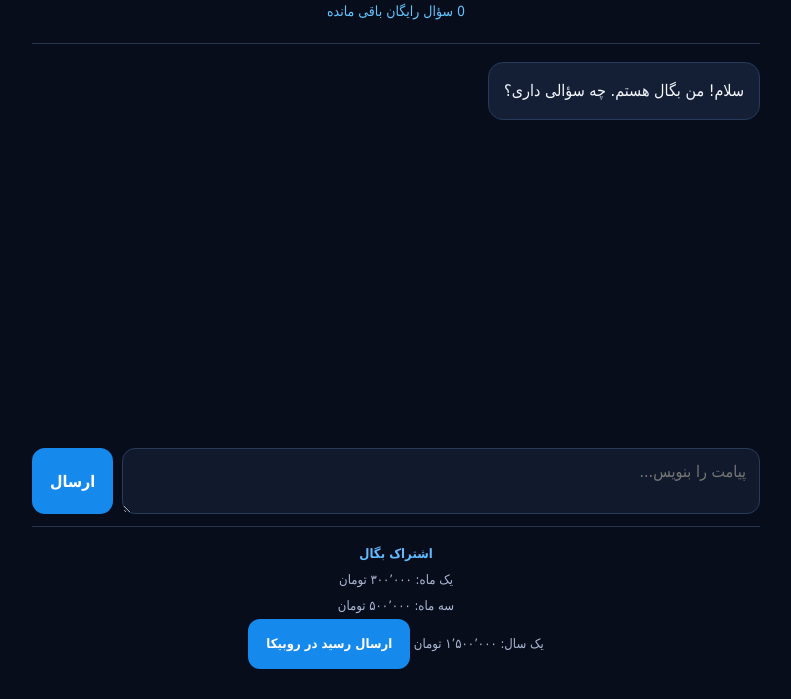
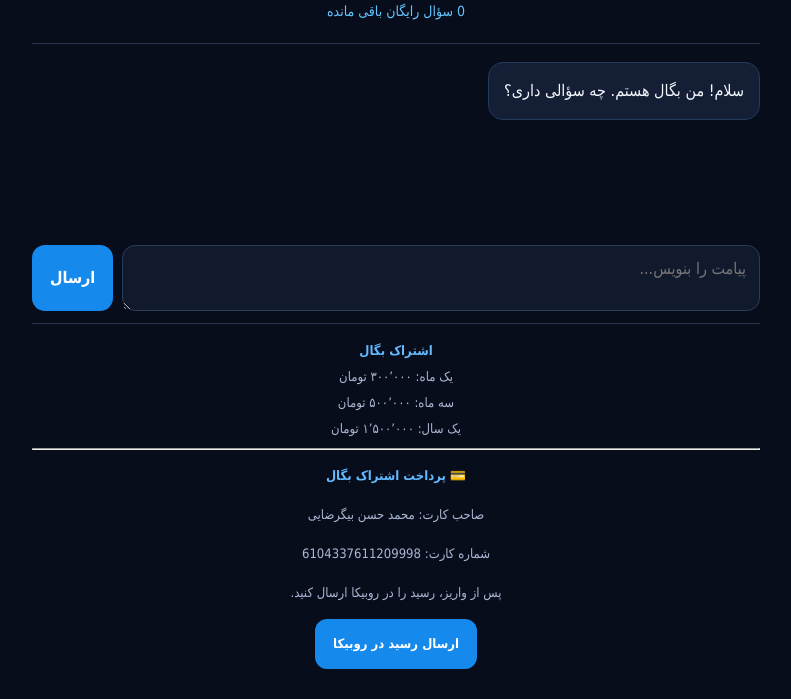
Before and after one commit to mohamadhasanbeegrezae/begal, a website: page index.html in a window 1280 px wide. Shown: the part 101-800 px from the top of the page, without its empty margins (244-1035 px from the left). Drawn offline with Linux system fonts and the light colour scheme.

Commit message:
Update index.html

```diff
--- a/index.html
+++ b/index.html
@@ -134,7 +134,13 @@ footer strong { color: #63baff; }
   <strong>اشتراک بگال</strong><br>
   یک ماه: ۳۰۰٬۰۰۰ تومان<br>
   سه ماه: ۵۰۰٬۰۰۰ تومان<br>
-  یک سال: ۱٬۵۰۰٬۰۰۰ تومان
+یک سال: ۱٬۵۰۰٬۰۰۰ تومان
+  <br>
+<hr>
+<p><strong>💳 پرداخت اشتراک بگال</strong></p>
+<p>صاحب کارت: محمد حسن بیگرضایی</p>
+<p>شماره کارت: 6104337611209998</p>
+<p>پس از واریز، رسید را در روبیکا ارسال کنید.</p>
   <a href="https://rubika.ir/mohamadMBhasan" target="_blank" rel="noopener noreferrer" style="display:inline-block;background:#1689ed;color:white;padding:12px 18px;border-radius:12px;text-decoration:none;font-weight:bold;">ارسال رسید در روبیکا</a>
   </main>  <script>
     const API_URL = "https://begal.onrender.com/chat";
```
